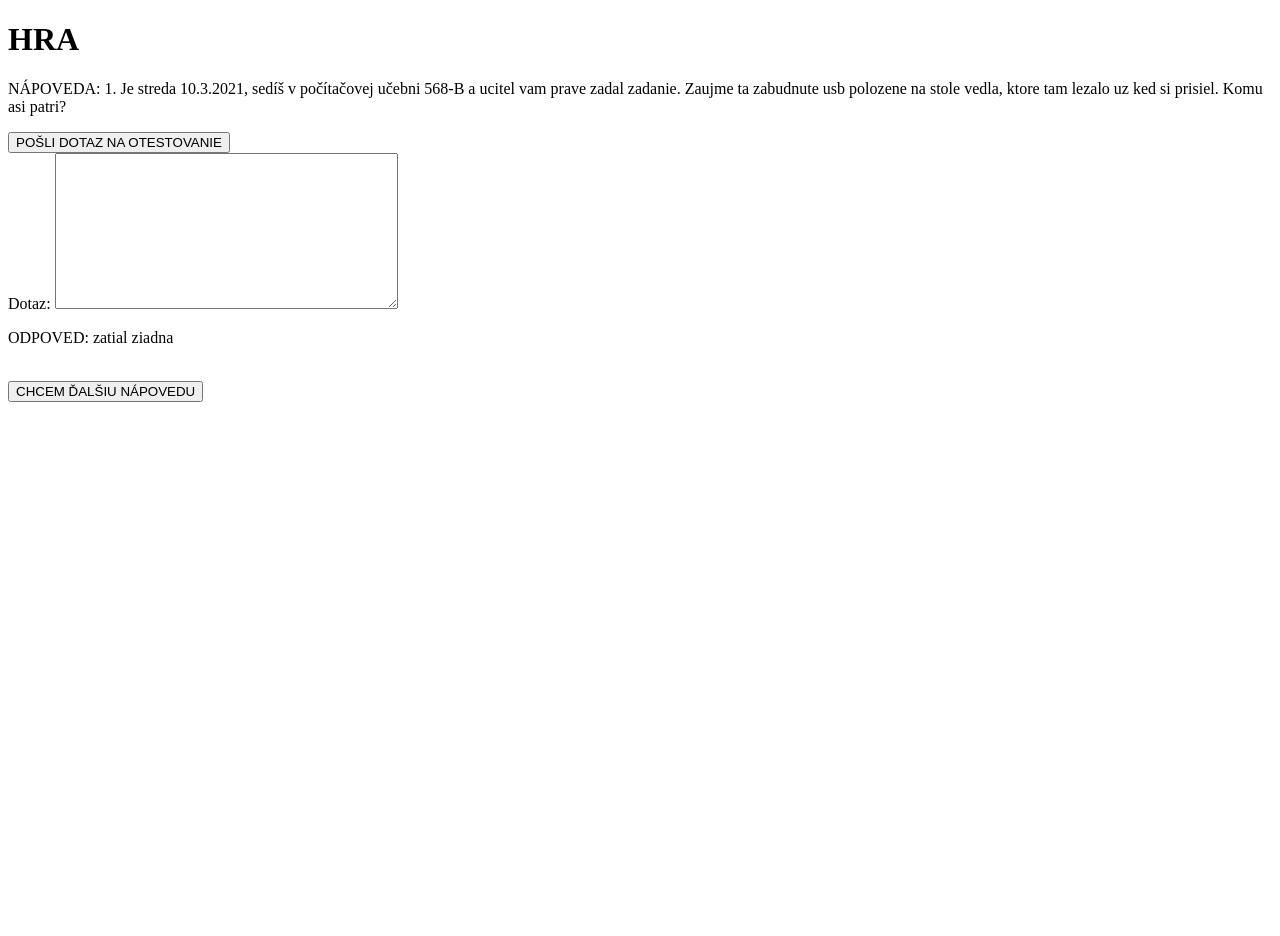
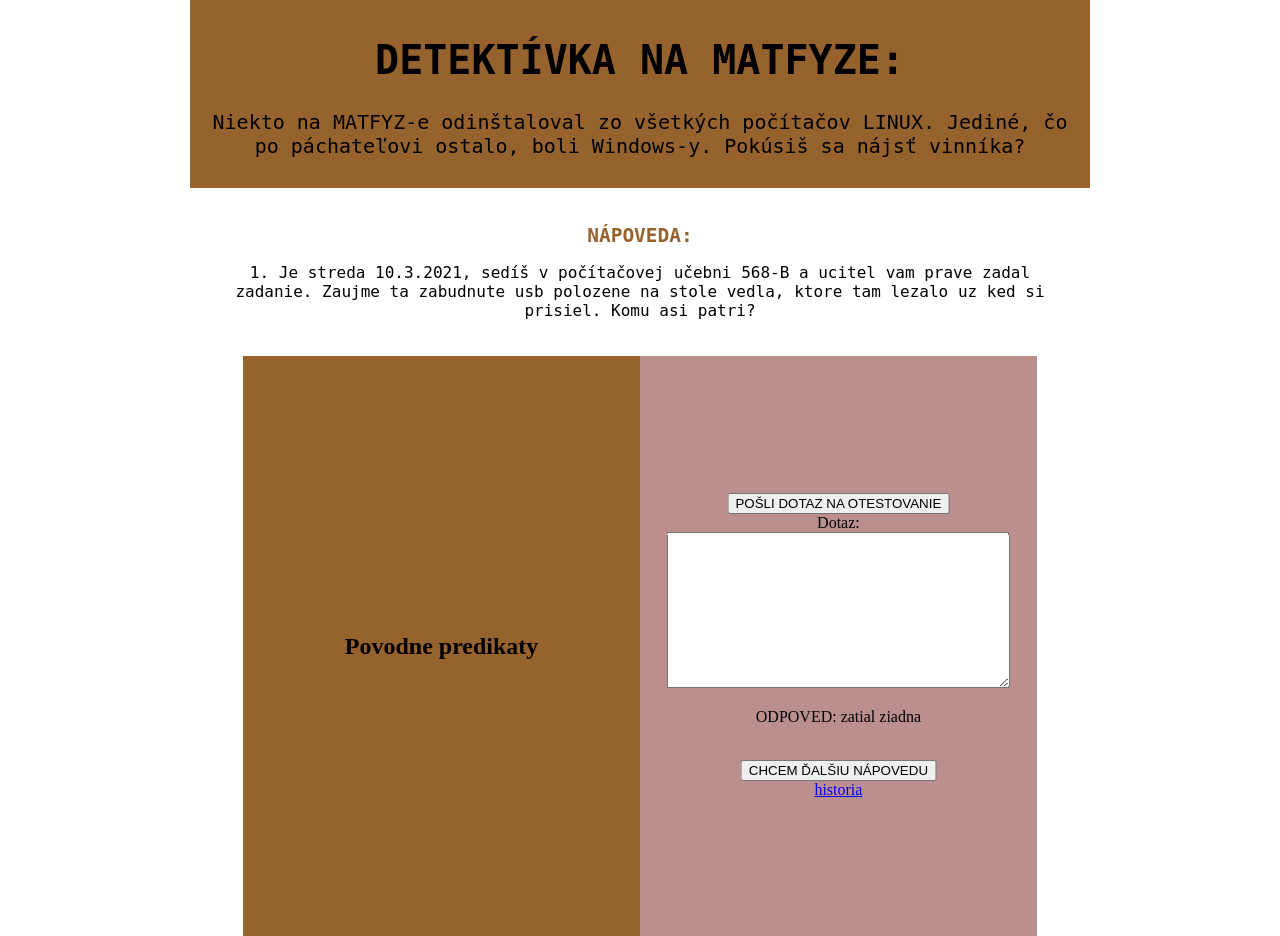
Before and after one commit to Vnencakova-Husarova/detektivka-django, a Django app: page /game/ in a window 1280 px wide. Before the commit the page ends 402 px from the top, so only its background shows below. Run offline with Django 4.2, Linux system fonts and the light colour scheme.

Commit message:
Naštýlovanie hracej stránky

```diff
--- /dev/null
+++ b/detektivka/static/detektivka/game_page.css
@@ -0,0 +1,72 @@
+body {
+    max-width: 900px;
+    margin: 0 auto;
+}
+
+.title {
+    background-color: #96622d;
+    padding: 10px 10px 10px 10px;
+    text-align: center;
+    font-family: monospace;
+}
+
+.title h1, .title p {
+    color: black;
+    font-size: 30pt;
+}
+
+.title p {
+    font-size: 15pt;
+}
+
+
+.title h1:hover, .title p:hover {
+    color: #96622d;
+    background-color: black;
+}
+
+.help {
+    padding: 10px;
+    margin: 10px;
+    text-align: center;
+    font-family: monospace;
+}
+
+.help h2 {
+    color: #96622d;
+}
+
+.help p {
+    font-size: large;
+}
+
+ /* Split the screen in half */
+.split {
+  height: 70%;
+  width: 31%;
+  position: absolute;
+  z-index: 1;
+  top: auto;
+  padding-top: 20px;
+}
+
+/* Control the left side */
+.left {
+  left: 19%;
+  background-color: #96622d;
+}
+
+/* Control the right side */
+.right {
+  right: 19%;
+  background-color: rosybrown;
+}
+
+/* If you want the content centered horizontally and vertically */
+.centered {
+  position: absolute;
+  top: 50%;
+  left: 50%;
+  transform: translate(-50%, -50%);
+  text-align: center;
+}
--- a/detektivka/templates/detektivka/game.html
+++ b/detektivka/templates/detektivka/game.html
@@ -2,11 +2,24 @@
 <html>
     <head>
         <meta charset="utf-8">
-        <title>Detekíivka na MATFYZE</title>
+        <title>Detektívka na MATFYZE</title>
+        {% load static %}
+        <link rel="stylesheet" type="text/css" href="{% static 'detektivka/game_page.css' %}">
     </head>
     <body>
-        <h1>HRA</h1>
-        <p>NÁPOVEDA: {{ question }} </p>
+        <div class="title">
+            <h1>DETEKTÍVKA NA MATFYZE:</h1>
+            <p>Niekto na MATFYZ-e odinštaloval zo všetkých počítačov LINUX. Jediné, čo po páchateľovi ostalo, boli Windows-y.
+                Pokúsiš sa nájsť vinníka?</p>
+        </div>
+
+        <div class="help">
+            <h2>NÁPOVEDA:</h2>
+            <p>{{ question }}</p>
+        </div>
+
+        <div class="split right">
+             <div class="centered">
                  <form method="POST">
                      <input type="submit" value="POŠLI DOTAZ NA OTESTOVANIE"> <br>
                     <input type="hidden" id="question_id" name="question_id" value= {{ counter }}>
@@ -19,5 +32,15 @@
                     <input type="hidden" id="question_id" name="question_id" value= {{ counter }}>
                     {% csrf_token %}
                 </form>
+                 <a href="historia.txt">historia</a>
+             </div>
+        </div>
+
+    <div class="split left">
+        <div class="centered">
+             <h2>Povodne predikaty</h2>
+        </div>
+    </div>
+
     </body>
 </html>
```
Lines whose indentation alone changed are shown as unchanged.
